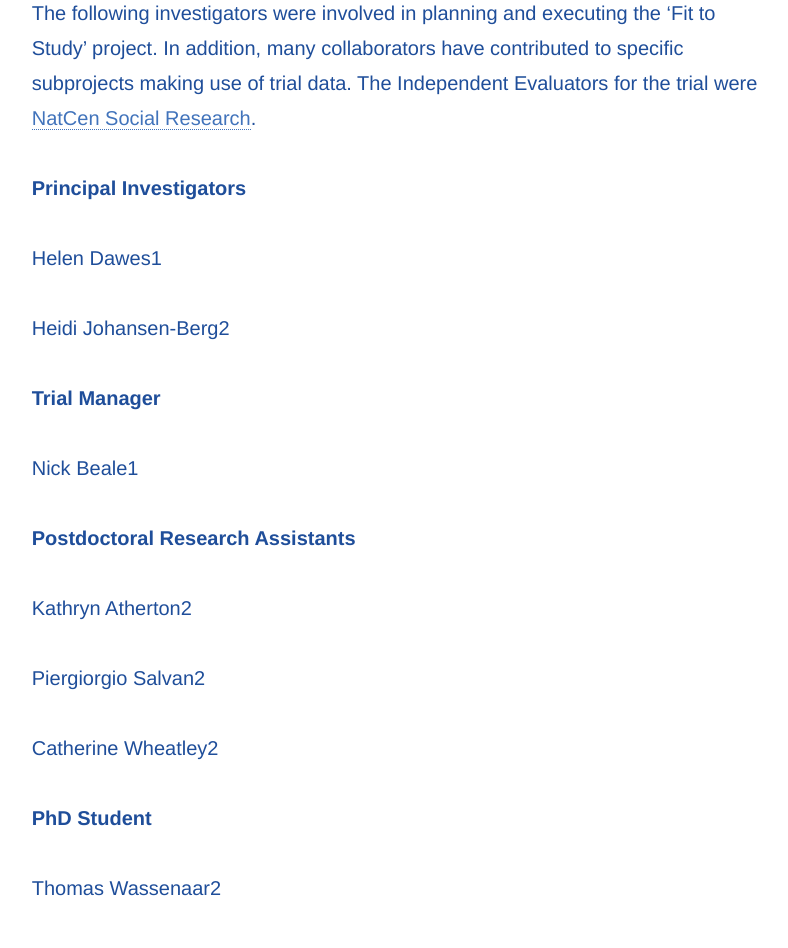
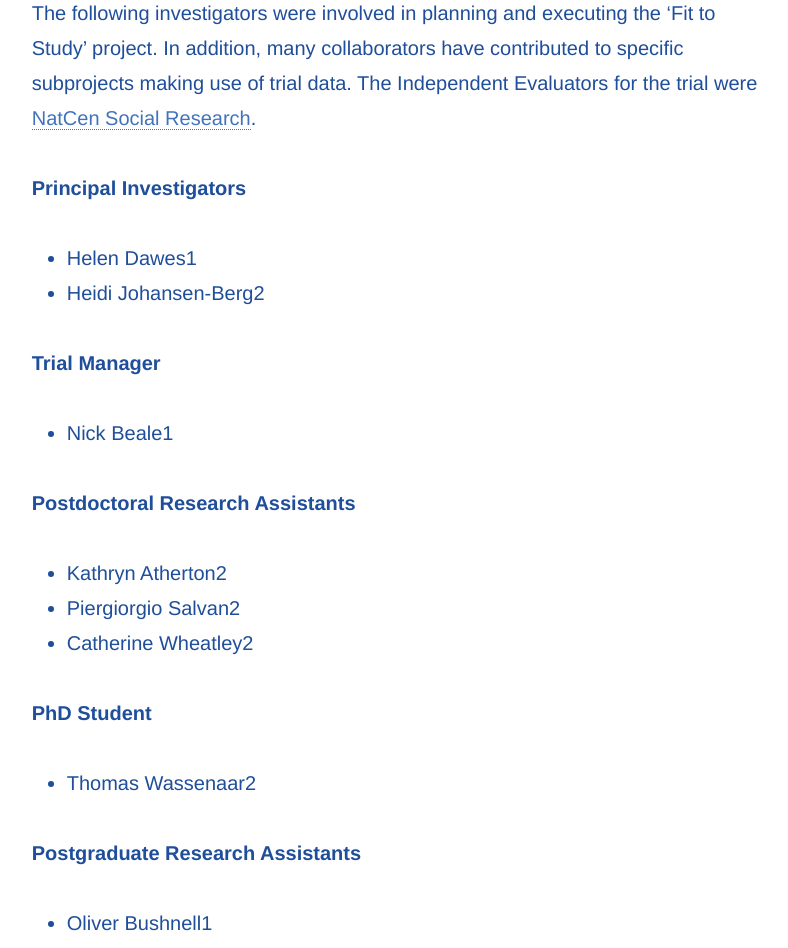
Before and after one commit to eye-division/fit-to-study-jekyll, a Jekyll site: the page built from investigators.md, in a window 1280 px wide. Shown: the part 346-1294 px from the top of the page, without its empty margins (405-1193 px from the left). Built offline with Jekyll 4.4.1, drawn with Linux system fonts in a browser that asks for light colours.

```diff
--- a/investigators.md
+++ b/investigators.md
@@ -14,43 +14,35 @@ The following investigators were involved in planning and executing the ‘Fit t
 
 **Principal Investigators**
 
-Helen Dawes1
-
-Heidi Johansen-Berg2
+* Helen Dawes1
+* Heidi Johansen-Berg2
 
 **Trial Manager**
 
-Nick Beale1
+* Nick Beale1
 
 **Postdoctoral Research Assistants**
 
-Kathryn Atherton2
-
-Piergiorgio Salvan2
-
-Catherine Wheatley2
+* Kathryn Atherton2
+* Piergiorgio Salvan2
+* Catherine Wheatley2
 
 **PhD Student**
 
-Thomas Wassenaar2
+* Thomas Wassenaar2
 
 **Postgraduate Research Assistants**
 
-Oliver Bushnell1
-
-Emily Curtis1
-
-Emma Eldridge1
-
-Emily Plester1
-
-Jack Possee1
+* Oliver Bushnell1
+* Emily Curtis1
+* Emma Eldridge1
+* Emily Plester1
+* Jack Possee1
 
 **Advisors – Intervention Development**
 
-Joan Duda3
-
-Andy Meaney1
+* Joan Duda3
+* Andy Meaney1
 
 1. Centre for Movement, Occupational and Rehabilitation Sciences (MOReS), Oxford Brookes University
 2. Wellcome Centre for Integrative Neuroscience, FMRIB Centre, Nuffield Department of Clinical Neurosciences, University of Oxford
```
